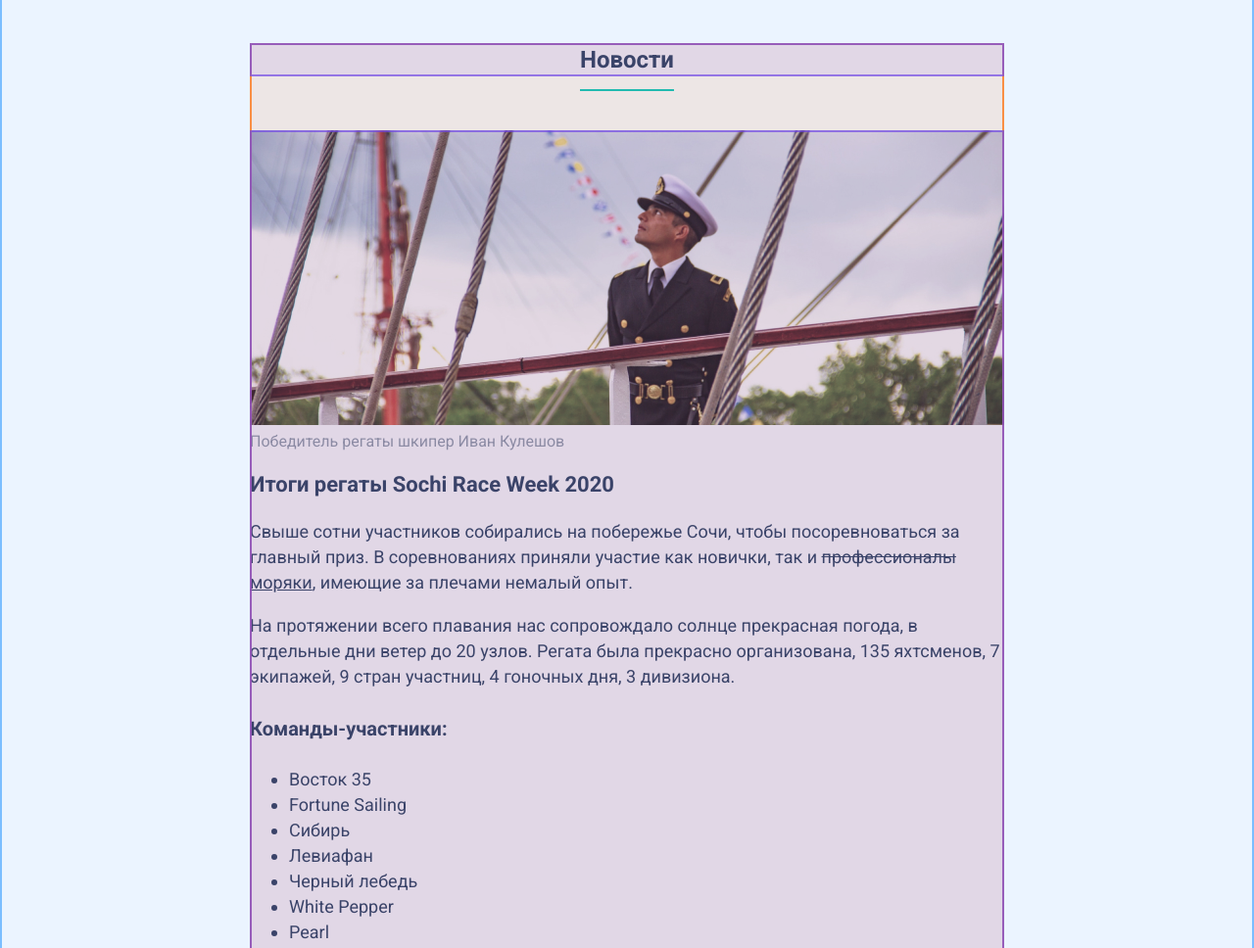
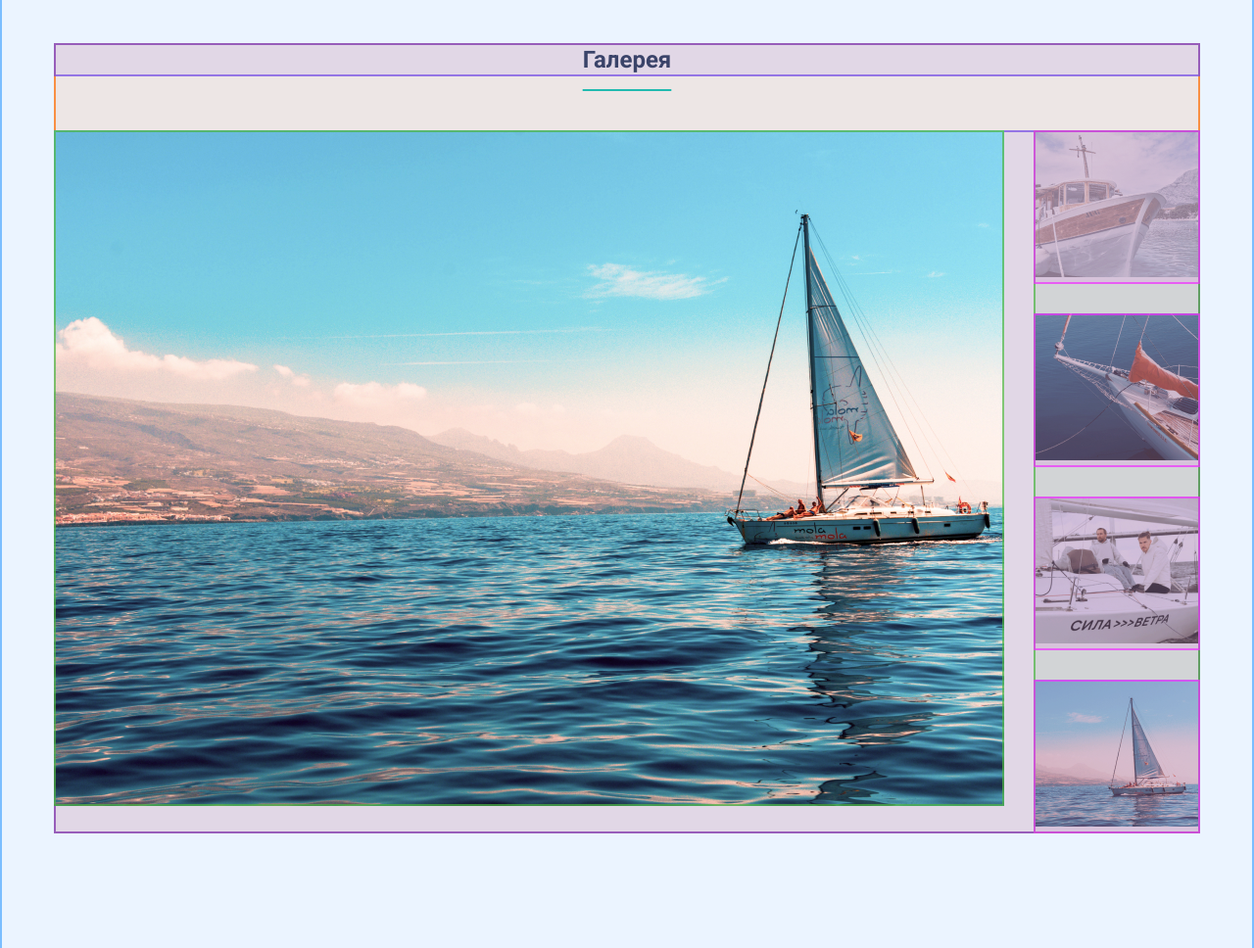
Before and after one commit to ivanfilippovw/yacht-club, a plain HTML site: page index.html in a window 1280 px wide. Shown: the part 1620-2588 px from the top of the page at 98% size. Drawn offline with Linux system fonts and the light colour scheme; files whose address does not match are found by name.

Commit message:
feat: add new block gallery and fix naiming

```diff
--- a/css/outline-settings.css
+++ b/css/outline-settings.css
@@ -12,3 +12,8 @@
 .footer-navigation-topics {
   --outline-4-enabled: 1;
 }
+
+.gallery {
+  --outline-4-enabled: 1;
+  --outline-5-enabled: 1;
+}
--- a/css/style.css
+++ b/css/style.css
@@ -1,17 +1,19 @@
 body {
+  margin: 0;
+
   font-family: "Roboto", sans-serif;
   font-size: 16px;
   line-height: 24px;
   color: #163152;
+
   background: #FDFDFF;
-  margin: 0;
 }
 
 .header {
   width: 1170px;
   margin: 0 auto;
+  margin-bottom: 40px;
   padding: 20px 55px;
-  margin-bottom: 40px;
 }
 
 .header__navigation {
@@ -25,11 +27,11 @@ body {
 }
 
 .header__navigation-list {
+  width: 560px;
   margin: 0;
+  margin-right: 40px;
   padding: 0;
   list-style: none;
-  width: 560px;
-  margin-right: 40px;
 }
 
 .header__navigation-link {
@@ -55,23 +57,25 @@ body {
 }
 
 .hero__title {
+  margin: 0;
+  margin-bottom: 40px;
+
   font-style: italic;
   font-weight: 400;
   font-size: 44px;
   line-height: 60px;
   text-transform: uppercase;
-  margin: 0;
-  margin-bottom: 40px;
 }
 
 .blog-article {
+  display: flex;
+  justify-content: space-between;
+
   width: 1030px;
   margin: 0 auto;
-  display: flex;
-  justify-content: space-between;
 }
 
-.blog-article__wrapper {
+.blog-article__text-wrapper {
   width: 400px;
 }
 
@@ -83,7 +87,7 @@ body {
   margin-bottom: 100px;
 }
 
-.blog-article-1 .blog-article__wrapper {
+.blog-article-1 .blog-article__text-wrapper {
   margin-right: 30px;
 }
 
@@ -99,6 +103,7 @@ body {
 .blog-article__title {
   margin-top: 0;
   margin-bottom: 35px;
+
   font-size: 24px;
   line-height: 34px;
   text-decoration: underline;
@@ -114,6 +119,52 @@ body {
   text-transform: uppercase;
 }
 
+.gallery {
+  width: 1170px;
+  margin: 0 auto;
+  margin-bottom: 120px;
+}
+
+.gallery__title {
+  margin: 0;
+  margin-bottom: 55px;
+
+  font-size: 24px;
+  line-height: 34px;
+  text-align: center;
+  text-decoration: underline;
+  text-decoration-color: #00C6BD;
+  text-decoration-thickness: 2px;
+  text-underline-offset: 15px;
+  text-underline-position: under;
+}
+
+.gallery__wrapper {
+  display: flex;
+  /* Есть в авторском решении, но не понял зачем */
+  /* align-items: flex-start; */
+}
+
+.gallery__active-img {
+  width: 970px;
+  margin-right: 30px;
+}
+
+.gallery__list {
+  width: 170px;
+  margin: 0;
+  padding: 0;
+  list-style: none;
+}
+
+.gallery__item {
+  margin-bottom: 30px;
+}
+
+.gallery__item:last-child {
+  margin-bottom: 0;
+}
+
 .news {
   width: 770px;
   margin: 0 auto;
@@ -123,6 +174,7 @@ body {
 .news__title {
   margin: 0;
   margin-bottom: 55px;
+
   font-size: 24px;
   line-height: 34px;
   text-align: center;
@@ -180,10 +232,10 @@ body {
 }
 
 .news-footer__meta-link {
-  text-decoration: none;
   font-weight: 700;
   font-size: 16px;
   line-height: 19px;
+  text-decoration: none;
   color: #163152;
 }
 
@@ -199,7 +251,7 @@ body {
   justify-content: space-between;
 }
 
-.contacts__wrapper {
+.contacts__text-wrapper {
   width: 400px;
 }
 
@@ -210,6 +262,7 @@ body {
 .contacts__title {
   margin: 0;
   margin-bottom: 35px;
+
   font-size: 24px;
   line-height: 34px;
   text-decoration: underline;
@@ -239,22 +292,23 @@ body {
 }
 
 .footer {
+  margin-top: 120px;
   padding-top: 60px;
   padding-bottom: 60px;
-  margin-top: 120px;
+
   font-size: 10px;
   line-height: 12px;
 }
 
 .footer__container {
+  display: flex;
+  justify-content: space-between;
   width: 1170px;
   margin: 0 auto;
   padding: 0 55px;
-  display: flex;
-  justify-content: space-between;
 }
 
-.footer__logo-wrapper {
+.footer__policy-wrapper {
   width: 175px;
 }
 
@@ -262,7 +316,7 @@ body {
   width: 100px;
 }
 
-.footer__navigation-list {
+.footer-navigation-topics {
   display: flex;
   justify-content: space-between;
   width: 870px;
@@ -292,8 +346,8 @@ body {
 }
 
 .footer__navigation-sub-link {
+  text-decoration: none;
   color: #163152;
-  text-decoration: none;
 }
 
 .footer__policy-link {
--- a/index.html
+++ b/index.html
@@ -11,10 +11,7 @@
     <link rel="preconnect" href="https://fonts.gstatic.com" crossorigin>
     <link href="https://fonts.googleapis.com/css2?family=Roboto:ital,wght@0,400;0,700;1,400&display=swap" rel="stylesheet">
 
-
-
-    <link rel="stylesheet" href="css/style.css">
-
+    <link href="css/style.css" rel="stylesheet">
     <link href="css/outline.css" rel="stylesheet">
     <link href="css/outline-settings.css" rel="stylesheet">
 
@@ -23,6 +20,7 @@
 
   <body>
     <header class="header">
+
       <nav class="header__navigation">
         <a class="header__logo logo" href="#">
           <img class="logo__img" src="img/logo.svg" width="64" height="68" alt="Логотип яхт-клуба Yacht Club">
@@ -51,6 +49,7 @@
           <img class="login__img" src="img/icon.svg" width="16" height="18" alt="Вход в личный кабинет">
         </a>
       </nav>
+
     </header>
 
 
@@ -67,7 +66,7 @@
 
 
       <article class="blog-article blog-article-1">
-        <div class="blog-article__wrapper">
+        <div class="blog-article__text-wrapper">
           <p class="blog-article__date">
             <time class="blog-article__time" datetime="2021-10-20">20 октября</time> - <time class="blog-article__time" datetime="2021-04-19">19 апреля</time>
           </p>
@@ -84,7 +83,7 @@
 
 
       <article class="blog-article blog-article-2">
-        <div class="blog-article__wrapper">
+        <div class="blog-article__text-wrapper">
           <p class="blog-article__date">
             <time class="blog-article__time" datetime="2021-07-16">16 июля</time> - <time class="blog-article__time" datetime="2021-07-23">23 июля</time>
           </p>
@@ -97,6 +96,38 @@
         </div>
         <img class="blog-article__img" src="img/photo2.jpg" width="600" height="252" alt="Дети и взрослые на яхте">
       </article>
+
+
+      <section class="gallery">
+          <h2 class="gallery__title">
+            Галерея
+          </h2>
+          <div class="gallery__wrapper">
+            <img src="img/gallery-1.jpg" alt="Небольшая яхта в море недалко от берега" class="gallery__active-img" width="970" height="690">
+            <ul class="gallery__list">
+              <li class="gallery__item">
+                <a href="#" class="gallery__link">
+                  <img src="img/gallery-2.jpg" alt="Мыс дорогой яхты на фоне моря и гор" class="gallery__img" width="170" height="150">
+                </a>
+              </li>
+              <li class="gallery__item">
+                <a href="#" class="gallery__link">
+                  <img src="img/gallery-3.jpg" alt="Мыс яхты на фоне воды моря" class="gallery__img" width="170" height="150">
+                </a>
+              </li>
+              <li class="gallery__item">
+                <a href="#" class="gallery__link">
+                  <img src="img/gallery-4.jpg" alt="Двое мужчин на яхте" class="gallery__img" width="170" height="150">
+                </a>
+              </li>
+              <li class="gallery__item">
+                <a href="#" class="gallery__link">
+                  <img src="img/gallery-5.jpg" alt="Яхта в море" class="gallery__img" width="170" height="150">
+                </a>
+              </li>
+            </ul>
+        </div>
+      </section>
 
 
 
@@ -143,7 +174,7 @@
 
 
       <section class="contacts">
-        <div class="contacts__wrapper">
+        <div class="contacts__text-wrapper">
           <h2 class="contacts__title">
             Контакты
           </h2>
@@ -190,8 +221,9 @@
 
 
     <footer class="footer">
+
       <div class="footer__container">
-        <div class="footer__logo-wrapper">
+        <div class="footer__policy-wrapper">
           <a class="footer__logo logo" href="#">
             <img class="logo__img" src="img//logo.svg" width="100" height="106" alt="Логотип яхт клуба">
           </a>
@@ -200,7 +232,8 @@
           </p>
           <p class="footer__copyright">Яхтклуб ©2020 Все права защищены</p>
         </div>
-          <ul class="footer__navigation-list">
+        <!-- Класс списка ниже написан не по БЭМ, чтобы корректно проходить автопроверку -->
+          <ul class="footer-navigation-topics">
             <li class="footer__navigation-item">
               <h2 class="footer__navigation-title">Компания</h2>
               <ul class="footer__navigation-sub-list">
@@ -282,6 +315,7 @@
             </li>
           </ul>
       </div>
+
     </footer>
   </body>
 </html>
```
Also changed, not shown: img/gallery-1.jpg (added), img/gallery-2.jpg (added), img/gallery-3.jpg (added), img/gallery-4.jpg (added), img/gallery-5.jpg (added).
